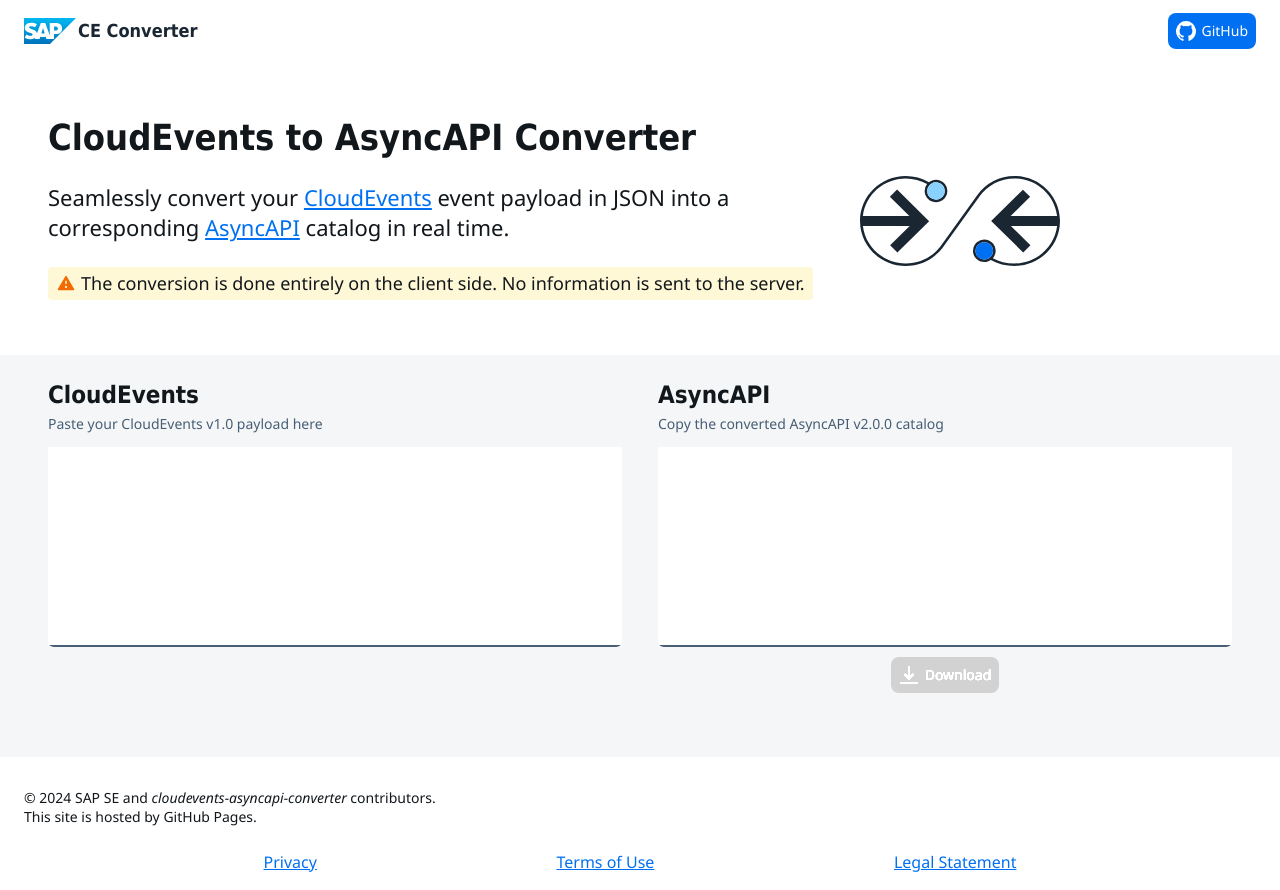
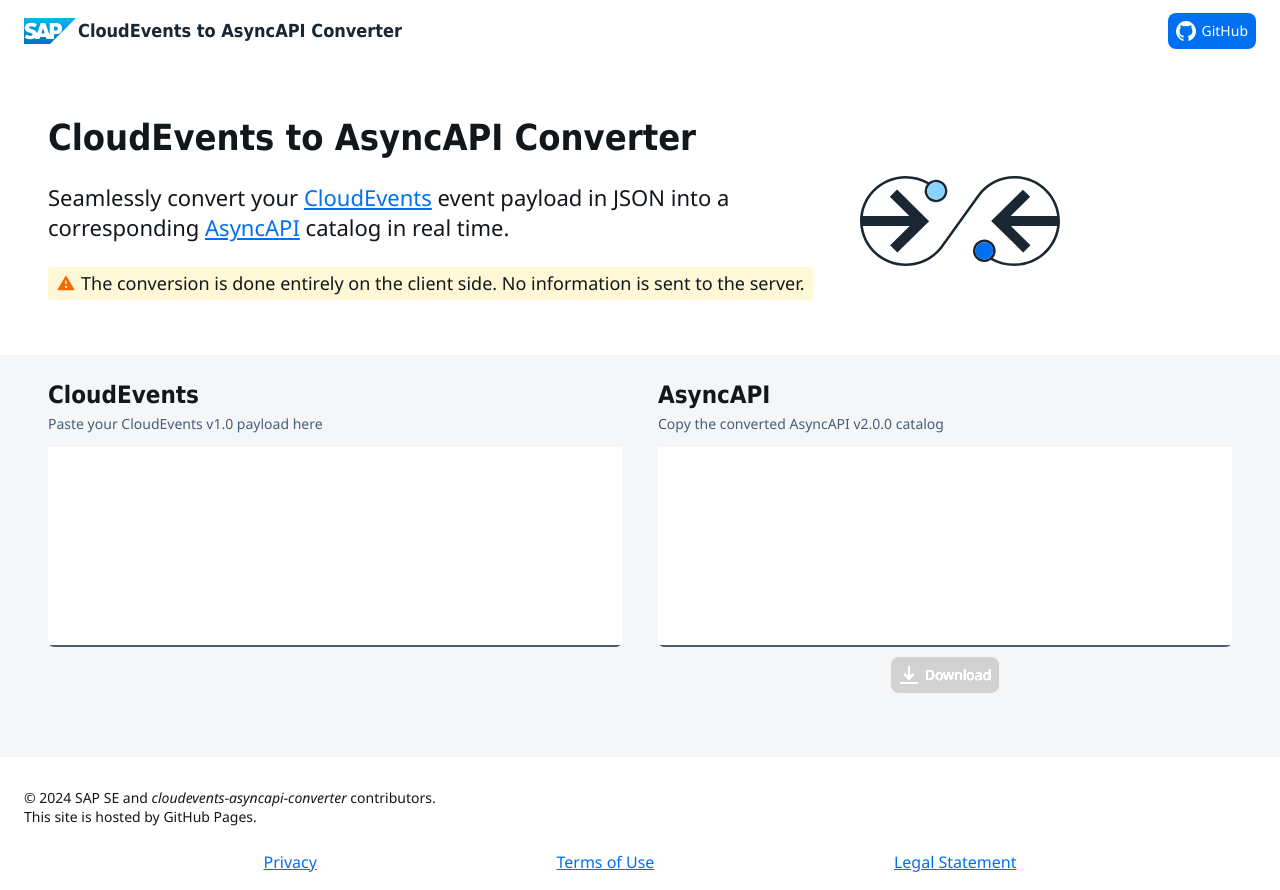
Before and after one commit to SAP/cloudevents-asyncapi-converter, a website built with Vite: page index.html in a window 1280 px wide. Built offline with nearby package versions, Linux system fonts and the light colour scheme.

Commit message:
Update index.html

```diff
--- a/index.html
+++ b/index.html
@@ -21,7 +21,7 @@
     <header class="main-header">
       <div class="main-header__logo">
         <img src="./dist/img/sap-logo.svg" alt="SAP"/>
-        <h1>CE Converter</h1>
+        <h1>CloudEvents to AsyncAPI Converter</h1>
       </div>
 
       <div>
```
